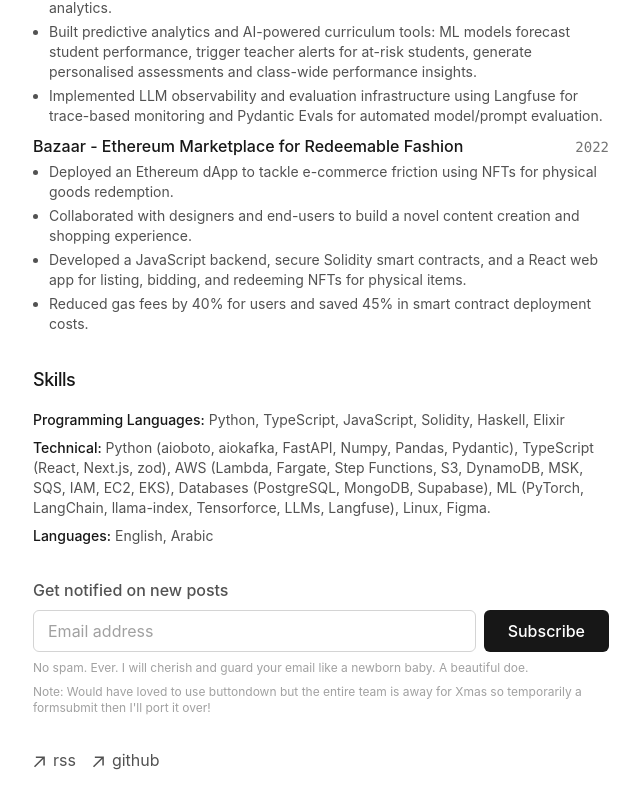
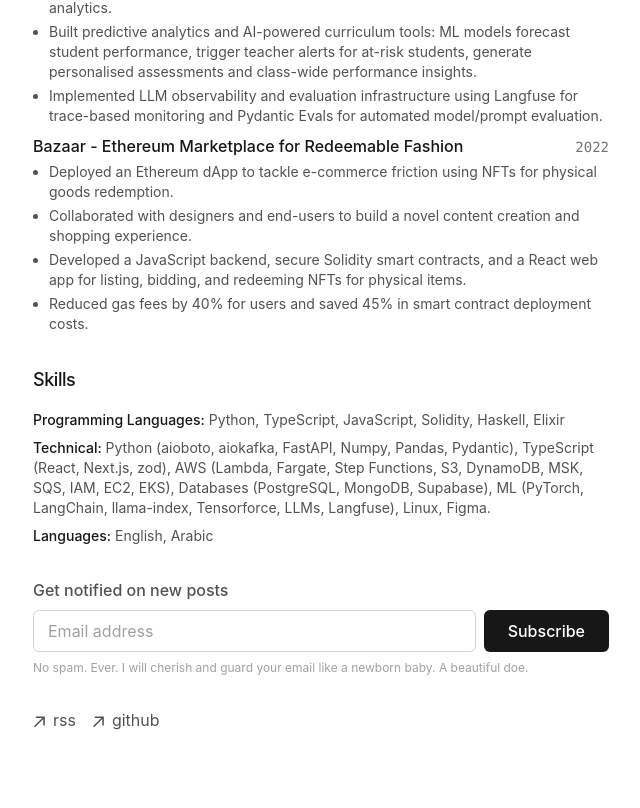
Before and after one commit to ossa-ma/ossa-ma.github.io, a Next.js app: page /cv in a window 1280 px wide. Shown: the part 1860-2668 px from the top of the page, without its empty margins (319-959 px from the left). Built offline with nearby package versions, Linux system fonts and the light colour scheme.

Commit message:
Switch to buttondown

```diff
--- a/app/components/footer.tsx
+++ b/app/components/footer.tsx
@@ -24,12 +24,12 @@ export default function Footer() {
           Get notified on new posts
         </p>
         <form
-          // action="https://buttondown.com/api/emails/embed-subscribe/ossama"
-          action="https://formsubmit.co/ossamachaib.cs@gmail.com"
+          action="https://buttondown.com/api/emails/embed-subscribe/ossama"
           method="post"
           target="popupwindow"
           className="flex gap-2"
         >
+          <input type="hidden" value="1" name="embed" />
           <input
             type="email"
             name="email"
@@ -48,9 +48,6 @@ export default function Footer() {
         </form>
         <p className="text-xs text-neutral-400 dark:text-neutral-500 mt-2">
           No spam. Ever. I will cherish and guard your email like a newborn baby. A beautiful doe.
-        </p>
-        <p className="text-xs text-neutral-400 dark:text-neutral-500 mt-2">
-          Note: Would have loved to use buttondown but the entire team is away for Xmas so temporarily a formsubmit then I'll port it over!
         </p>
       </div>
 
```
